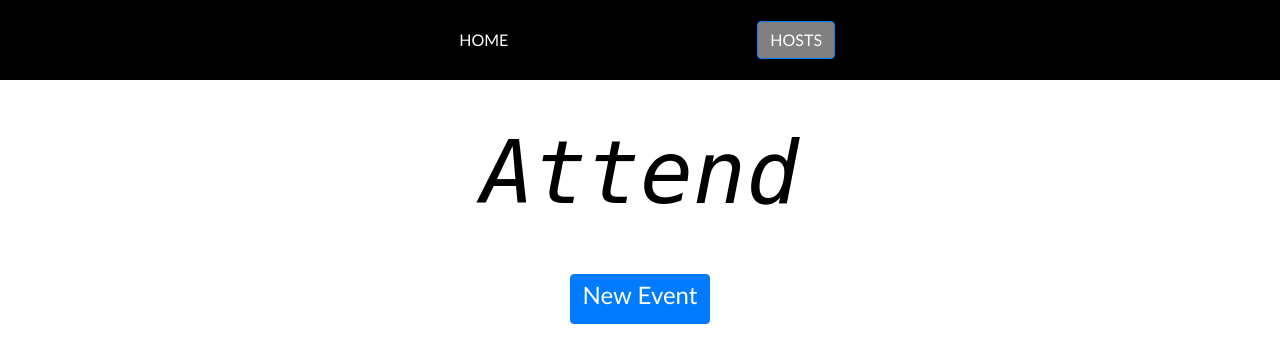
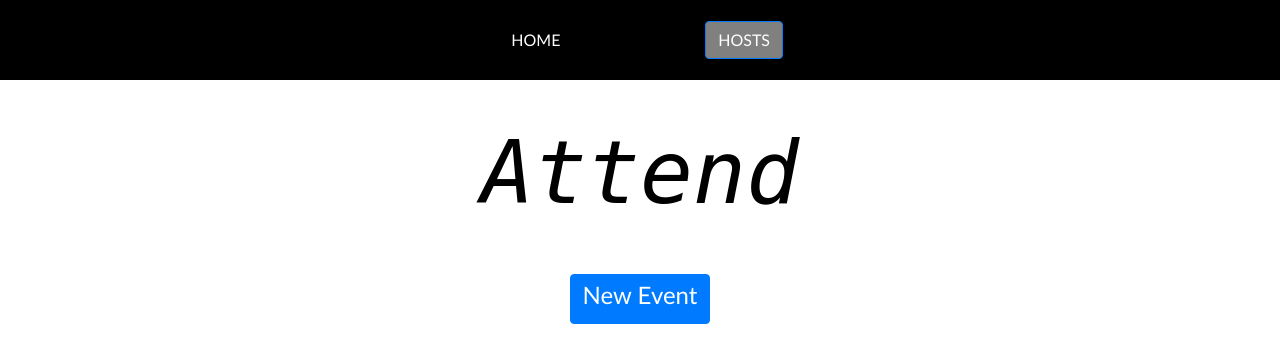
Before and after one commit to merobi-hub/attendance-tracker, a Flask app: page / in a window 1280 px wide. Shown: the top 363 px of the page. Run offline with Flask 2, Linux system fonts and the light colour scheme; data that the repository does not hold is empty; some libraries are stand-ins or nearby versions.

Commit message:
nav styling

```diff
--- a/attendance/templates/base.html
+++ b/attendance/templates/base.html
@@ -24,13 +24,13 @@
         <div class="nav-div">
             <nav class="top nav">
                 <div class="row" id="nav-links">
-                        <div class="col-md-4" id="nav-col">
+                    <div class="col-md-3" id="nav-col">
                         <a href="{{ url_for('site.home') }}" id="nav-link">HOME</a>
                     </div>
-                        <div class="col-md-4" id="nav-col">
+                    <div class="col-md-3" id="nav-col">
                         <a href="{{ url_for('site.profile') }}" id="nav-link">PROFILE</a>
                     </div>
-                        <div class="col-md-4" id="nav-col">
+                    <div class="col-md-3" id="nav-col">
                         <a href="{{ url_for('auth.logout') }}" id="nav-link">LOG OUT</a>
                     </div>
                 </div>
@@ -41,18 +41,12 @@
         <div class="small-nav-div">
             <nav class="top-nav">
                 <div class="row" id="small-nav-links">
-
-
-                        <div class="col-md-6" id="small-nav-col">
+                    <div class="col-md-4" id="small-nav-col">
                         <a href="{{ url_for('site.home') }}" id="small-nav-link">HOME</a>
                     </div>
-                        <div class="col-md-6" id="small-nav-col-hosts">
+                    <div class="col-md-4" id="small-nav-col-hosts">
                         <a href="{{ url_for('auth.login') }}" class="btn btn-primary" id="small-nav-link-hosts">HOSTS</a>
                     </div>
-                        <!-- <div class="col-md-4" id="nav-col">
-                            <a href="{{ url_for('auth.signup') }}" id="nav-link">HOST SIGN UP</a>
-                        </div> -->
-
                 </div>
             </nav>
         </div>
```
Lines whose indentation alone changed are shown as unchanged.
